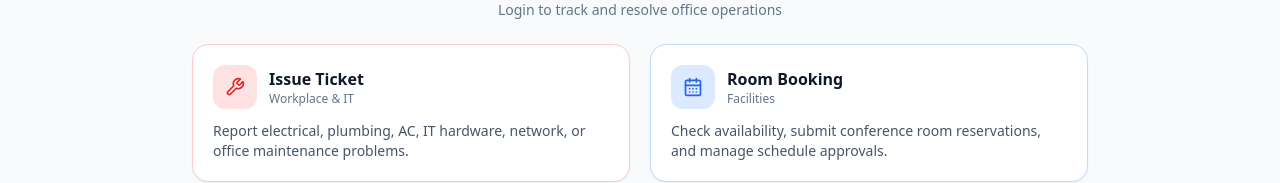
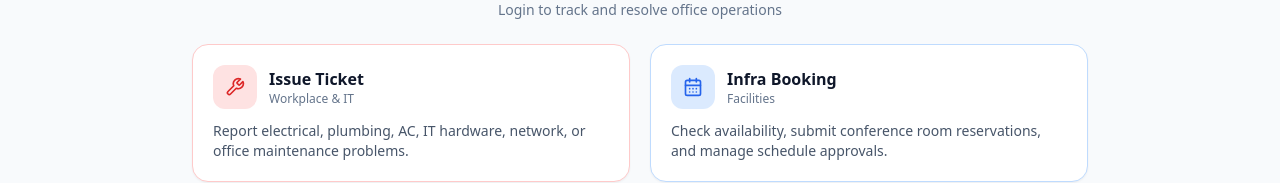
Before and after one commit to GauravMishra537/FixHub, a React (Vite) app in the folder frontend/: page / in a window 1280 px wide. Shown: the part 296-479 px from the top of the page. Built offline with nearby package versions, Linux system fonts and the light colour scheme.

Commit message:
Fixes the searchbar and view of dashboard

```diff
--- a/frontend/src/App.jsx
+++ b/frontend/src/App.jsx
@@ -46,7 +46,7 @@ export function App() {
               <Route path="issues/new" element={<CreateTicketPage />} />
               <Route path="tickets" element={<TicketsPage />} />
               <Route path="tickets/:id" element={<TicketDetailsPage />} />
-              <Route path="rooms" element={<ComingSoonPage title="Room Booking" />} />
+              <Route path="rooms" element={<ComingSoonPage title="Infra Booking" />} />
               <Route path="resources" element={<ComingSoonPage title="Resource Requests" />} />
               <Route path="topics" element={<ComingSoonPage title="Learning / Topic Requests" />} />
               <Route path="oauth/callback" element={<OAuthCallbackPage />} />
@@ -65,7 +65,7 @@ export function App() {
                <Route path="admin/categories" element={<CategoryConsolePage />} />
                 <Route path="admin/tickets" element={<AdminTicketsPage />} />
                 <Route path="admin/issues" element={<TicketsPage key="ISSUE" type="ISSUE" title="Issues" />} />
-                <Route path="admin/rooms" element={<TicketsPage key="ROOM_BOOKING" type="ROOM_BOOKING" title="Room bookings" />} />
+                <Route path="admin/rooms" element={<TicketsPage key="ROOM_BOOKING" type="ROOM_BOOKING" title="Infra bookings" />} />
                 <Route path="admin/resources" element={<TicketsPage key="RESOURCE_REQUEST" type="RESOURCE_REQUEST" title="Resource requests" />} />
                 <Route path="admin/topics" element={<TicketsPage key="TOPIC_REQUEST" type="TOPIC_REQUEST" title="Topic requests" />} />
               </Route>
--- a/frontend/src/api/tickets.js
+++ b/frontend/src/api/tickets.js
@@ -20,7 +20,7 @@ export const ticketApi = {
 
 export const TICKET_TYPES = [
   { key: 'ISSUE', label: 'Issue' },
-  { key: 'ROOM_BOOKING', label: 'Room booking' },
+  { key: 'ROOM_BOOKING', label: 'Infra booking' },
   { key: 'RESOURCE_REQUEST', label: 'Resource request' },
   { key: 'TOPIC_REQUEST', label: 'Topic request' },
 ]
--- a/frontend/src/components/board/UserBoard.jsx
+++ b/frontend/src/components/board/UserBoard.jsx
@@ -118,7 +118,15 @@ export default function UserBoard() {
       sortBy: filters.sortBy,
       direction: filters.direction,
     }),
-    [filters.q, filters.categoryId, filters.priority, filters.createdFrom, filters.createdTo, filters.sortBy, filters.direction],
+    [
+      filters.q,
+      filters.categoryId,
+      filters.priority,
+      filters.createdFrom,
+      filters.createdTo,
+      filters.sortBy,
+      filters.direction,
+    ],
   )
 
   useEffect(() => {
@@ -147,20 +155,13 @@ export default function UserBoard() {
         categories={categories}
         showStatus={false}
         showSort
-        extra={
-          <FilterMenu
-            icon={Activity}
-            label="Status"
-            allLabel="All statuses"
-            options={STATUS_OPTIONS}
-            value={statusFilter}
-            onChange={setStatusFilter}
-          />
-        }
-      />
-
-      <div className="px-4 pt-4">
-        <div role="tablist" className="inline-flex rounded-lg border border-slate-200 bg-slate-100 p-1">
+        searchAlign="right"
+        headerExtra={
+          <div
+            role="tablist"
+            aria-label="Board view"
+            className="inline-flex shrink-0 rounded-lg border border-slate-200 bg-slate-100 p-1"
+          >
             {MY_VIEWS.map((v) => {
               const active = v.id === current.id
               return (
@@ -179,7 +180,18 @@ export default function UserBoard() {
               )
             })}
           </div>
-      </div>
+        }
+        extra={
+          <FilterMenu
+            icon={Activity}
+            label="Status"
+            allLabel="All statuses"
+            options={STATUS_OPTIONS}
+            value={statusFilter}
+            onChange={setStatusFilter}
+          />
+        }
+      />
 
       <div className="flex items-start gap-4 overflow-x-auto p-4">
         {current.columns.map((column) => (
--- a/frontend/src/components/tickets/TicketFilterBar.jsx
+++ b/frontend/src/components/tickets/TicketFilterBar.jsx
@@ -43,8 +43,8 @@ function todayIso() {
 }
 
 /**
- * Row 1: title at the left, search box at the right.
- * Row 2: all filters as buttons in one row (wraps on a small screen).
+ * Row 1: title at the left, view buttons at the right.
+ * Row 2: all filters and the search box in one row (wraps on a small screen).
  * filters, update, clear, activeCount come from useTicketFilters.
  * categories = [{ categoryId, name, count }] from GET /api/tickets/category-counts
  * extra: more filter buttons from the page, shown after Sort.
@@ -59,6 +59,8 @@ export default function TicketFilterBar({
   showStatus = true,
   showSort = false,
   extra = null,
+  headerExtra = null,
+  searchAlign='left',
 }) {
   // the box shows what the user types at once. the URL and the list follow 400 ms after the last key
   const [text, setText] = useState(filters.q)
@@ -79,21 +81,10 @@ export default function TicketFilterBar({
 
   return (
     <div className="space-y-3 border-b border-slate-100 px-5 py-4">
-      <div className="flex flex-wrap items-center justify-between gap-3">
-        {title ? <h2 className="text-lg font-semibold text-slate-900">{title}</h2> : <span />}
+      <div className="flex min-w-0 items-center justify-between gap-3">
+        {title ? <h2 className="shrink-0 text-lg font-semibold text-slate-900">{title}</h2> : <span />}
 
-        <div className="relative w-full sm:w-80">
-          <Search className="pointer-events-none absolute left-3 top-2.5 h-4 w-4 text-slate-400" />
-          <input
-            type="text"
-            value={text}
-            maxLength={100}
-            onChange={(e) => setText(e.target.value)}
-            placeholder="Search by title or ticket number"
-            aria-label="Search tickets"
-            className="w-full rounded-lg border border-slate-300 py-2 pl-9 pr-3 text-sm focus:border-blue-500 focus:outline-none focus:ring-1 focus:ring-blue-500"
-          />
-        </div>
+        {headerExtra && <div className="ml-auto shrink-0">{headerExtra}</div>}
       </div>
 
       <div className="flex flex-wrap items-center gap-2">
@@ -185,7 +176,24 @@ export default function TicketFilterBar({
             Clear
           </button>
         )}
-      </div>
+<div
+  className={`relative min-w-0 w-60 shrink-0 ${
+    searchAlign === 'right' ? 'ml-auto' : ''
+  }`}
+>
+  <Search className="pointer-events-none absolute left-3 top-2.5 h-4 w-4 text-slate-400" />
+  <input
+    type="text"
+    value={text}
+    maxLength={100}
+    onChange={(e) => setText(e.target.value)}
+    placeholder="Search by title"
+    aria-label="Search tickets"
+    className="w-full rounded-lg border border-slate-300 py-2 pl-9 pr-3 text-sm focus:border-blue-500 focus:outline-none focus:ring-1 focus:ring-blue-500"
+  />
+</div>
+
     </div>
+  </div>
   )
 }
--- a/frontend/src/components/tickets/TicketTypeTiles.jsx
+++ b/frontend/src/components/tickets/TicketTypeTiles.jsx
@@ -14,7 +14,7 @@ const TYPES = [
   },
   {
     to: '/rooms',
-    title: 'Room Booking',
+    title: 'Infra Booking',
     text: 'Book a meeting room',
     icon: CalendarDays,
     box: 'bg-blue-50 border-blue-200 hover:border-blue-400',
--- a/frontend/src/pages/HomePage.jsx
+++ b/frontend/src/pages/HomePage.jsx
@@ -16,7 +16,7 @@ const MODULES = [
     iconBox: 'bg-red-100 text-red-600',
   },
   {
-    title: 'Room Booking',
+    title: 'Infra Booking',
     tag: 'Facilities',
     text: 'Check availability, submit conference room reservations, and manage schedule approvals.',
     icon: CalendarDays,
--- a/frontend/src/pages/admin/CategoryConsolePage.jsx
+++ b/frontend/src/pages/admin/CategoryConsolePage.jsx
@@ -5,7 +5,7 @@ import SelectMenu from '../../components/common/SelectMenu'
 
 const TYPE_OPTIONS = [
   { value: 'ISSUE', label: 'Issues' },
-  { value: 'ROOM_BOOKING', label: 'Room bookings' },
+  { value: 'ROOM_BOOKING', label: 'Infra bookings' },
   { value: 'RESOURCE_REQUEST', label: 'Resource requests' },
   { value: 'TOPIC_REQUEST', label: 'Topic requests' },
 ]
--- a/frontend/src/pages/admin/RoutingRulesPage.jsx
+++ b/frontend/src/pages/admin/RoutingRulesPage.jsx
@@ -10,7 +10,7 @@ import { EditableSelect } from '../../components/common/Editable'
 
 const TYPES = [
   { value: 'ISSUE', label: 'Issue' },
-  { value: 'ROOM_BOOKING', label: 'Room booking' },
+  { value: 'ROOM_BOOKING', label: 'Infra booking' },
   { value: 'RESOURCE_REQUEST', label: 'Resource request' },
   { value: 'TOPIC_REQUEST', label: 'Topic request' },
 ]
```
Lines whose indentation alone changed are shown as unchanged.
